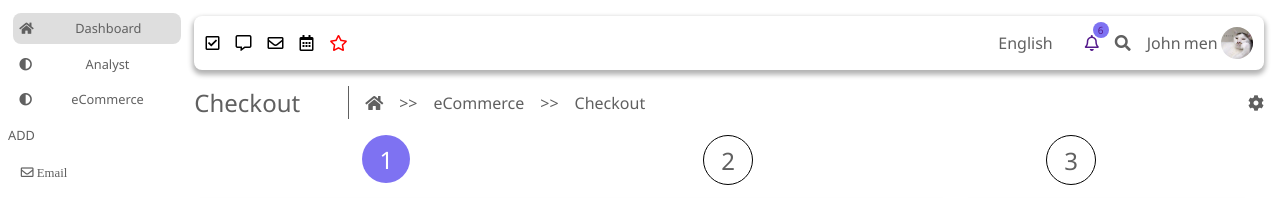
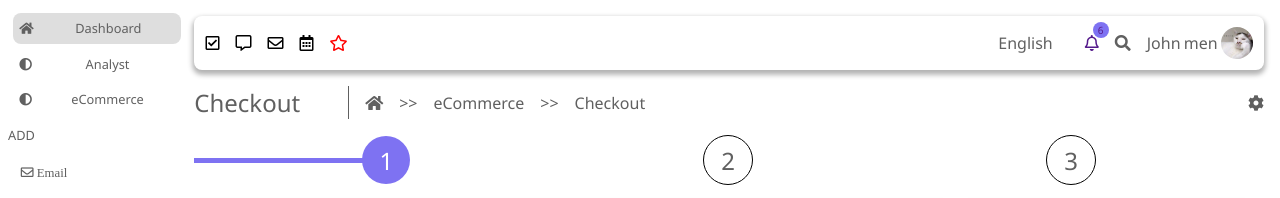
Before and after one commit to ThanhBinh2219/frontend, a plain HTML site: page lab3/Document.html in a window 1280 px wide. Shown: the top 198 px of the page. Drawn offline with Linux system fonts and the light colour scheme.

Commit message:
feat: css step process

```diff
--- a/lab3/Document.html
+++ b/lab3/Document.html
@@ -331,7 +331,7 @@
                     <div class="content__process-one">
                         <div class="content__process-number-one">1</div>
                     </div>
-<!--                    <div class="content__process-step"></div>-->
+                   <div class="content__process-step"></div>
                     <label for="content__process-check-2" class="content__process-two">
                         <div class="content__process-number-two">2</div>
                     </label>
--- a/lab3/assets/style.scss
+++ b/lab3/assets/style.scss
@@ -174,6 +174,8 @@
     justify-content: space-between;
     font-size: 1.5rem;
     padding: 0 7em;
+    position: relative;
+    align-items: center;
 
     &-one, &-two, &-three {
       display: inherit;
@@ -189,7 +191,14 @@
       color: #fff;
       border: none;
     }
-
+    &-step {
+      position: absolute;
+      width: 13rem;
+      height: 0.3rem;
+      left: 0;
+      z-index: -1;
+      background-color: #7e72f2;
+    }
   }
 
   &__product {
```
Also changed, not shown: lab3/assets/style.css, 1 other file.
